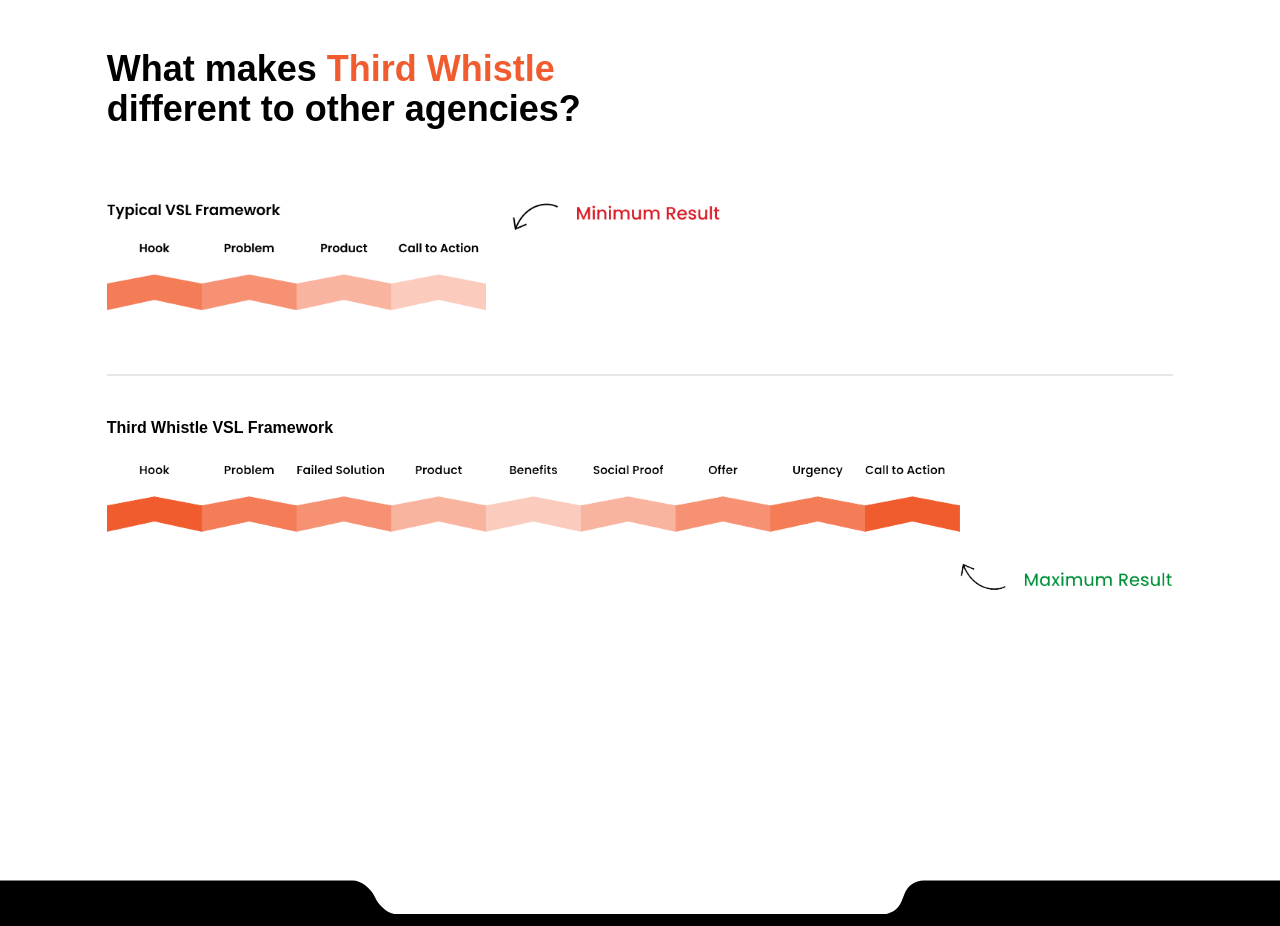
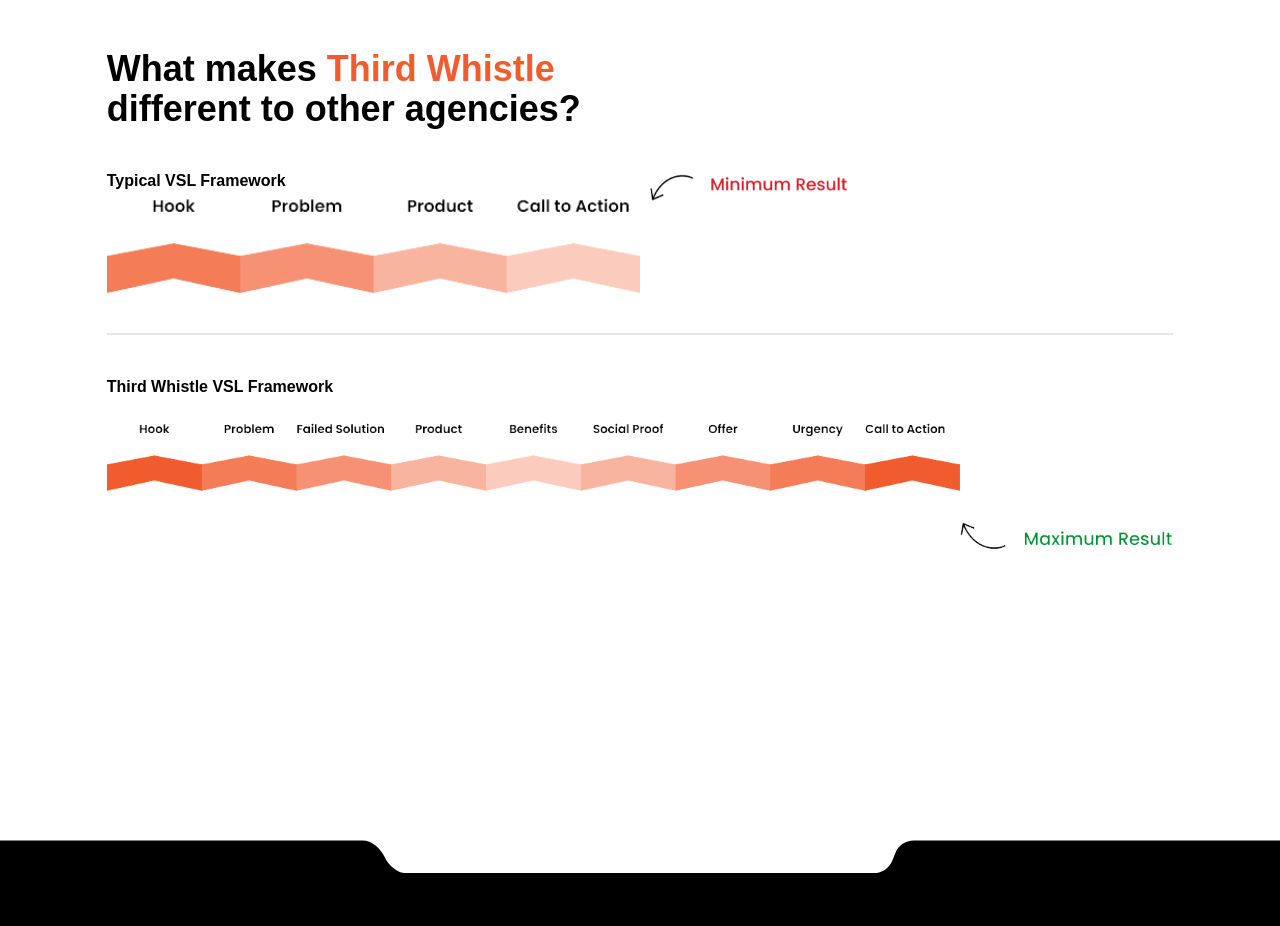
Before and after one commit to MdSaifulIslamRafsan/Three-Whistle-JobTask, a Next.js app: page / in a window 1280 px wide. Shown: the part 2280-3206 px from the top of the page. Built offline with nearby package versions, Linux system fonts and the light colour scheme.

Commit message:
some update

```diff
--- a/src/components/HomePage/ContactUs.tsx
+++ b/src/components/HomePage/ContactUs.tsx
@@ -6,7 +6,7 @@
       style={{ backgroundImage: 'url("/assets/bg.svg")' }}
       className="w-full bg-center bg-cover"
     >
-      <div className="max-w-2xl w-[95%] lg:w-full py-20 md:py-40 space-y-5 text-black mx-auto">
+      <div className="max-w-2xl w-[95%] lg:w-full py-10 md:py-40 space-y-5 text-black mx-auto">
         <h1 className="text-2xl text-center sm:text-3xl md:text-5xl font-bold">
           Contact & Join Together
         </h1>
--- a/src/components/HomePage/ThirdWhistle.tsx
+++ b/src/components/HomePage/ThirdWhistle.tsx
@@ -5,10 +5,12 @@
         <section  style={{ backgroundImage: 'url("/assets/bg.svg")'}}  className="w-full bg-center bg-cover">
             <div className="max-w-[1440px] w-[95%] md:w-11/12 lg:w-10/12 py-20 md:py-72 text-black mx-auto">
                 <h1 className="text-2xl sm:text-3xl md:text-4xl max-w-xl font-bold ">What makes <span className="text-primary">Third Whistle</span> different to other agencies?</h1>
-                <div className="pt-10 pb-5 border-b-2">
-                    <Image src="/assets/Frame 427321619.png" alt="Typical VSL Framework" className="w-full"  width={500} height={50} />
+                <div className="pt-10 relative pb-5  w-1/2">
+                <p className="font-bold">Typical VSL Framework</p>
+                <Image src="/assets/Frame 427321618 (1).png" alt="Typical VSL Framework" className="w-full"  width={500} height={50} />
+                    <Image src="/assets/Frame 427321647 (1).png" alt="Typical VSL Framework" className="absolute top-10 -right-52"  width={200} height={50} />
                 </div>
-                <div className="pt-10">
+                <div className="pt-10 border-t-2">
                     <p className="font-bold">Third Whistle VSL Framework</p>
                     <Image src="/assets/Maximum Result.png" alt="Third Whistle VSL Framework" className="w-full"  width={500} height={50} />
                 </div>
```
Also changed, not shown: public/assets/Frame 427321618 (1).png (added), public/assets/Frame 427321647 (1).png (added).
